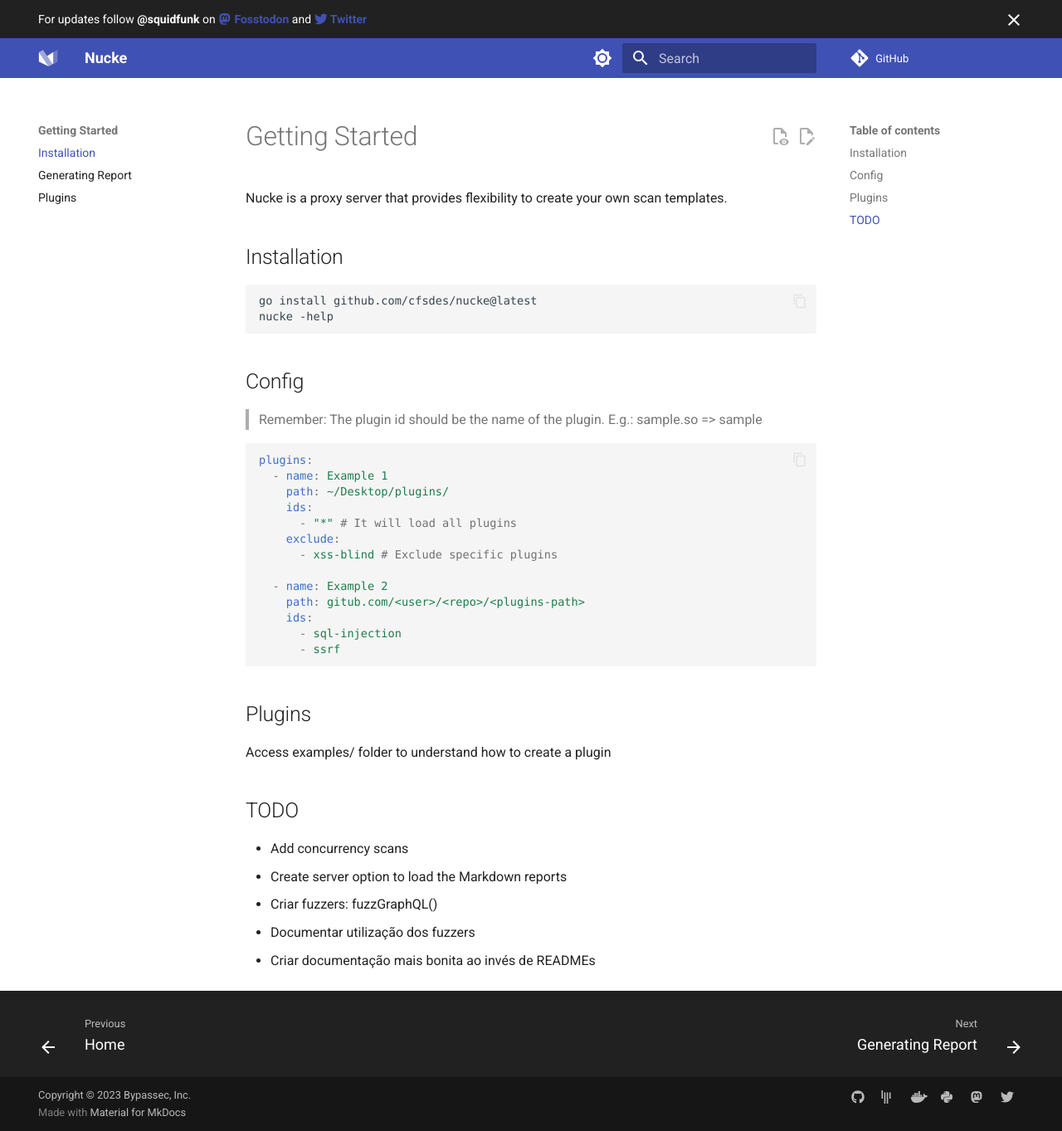
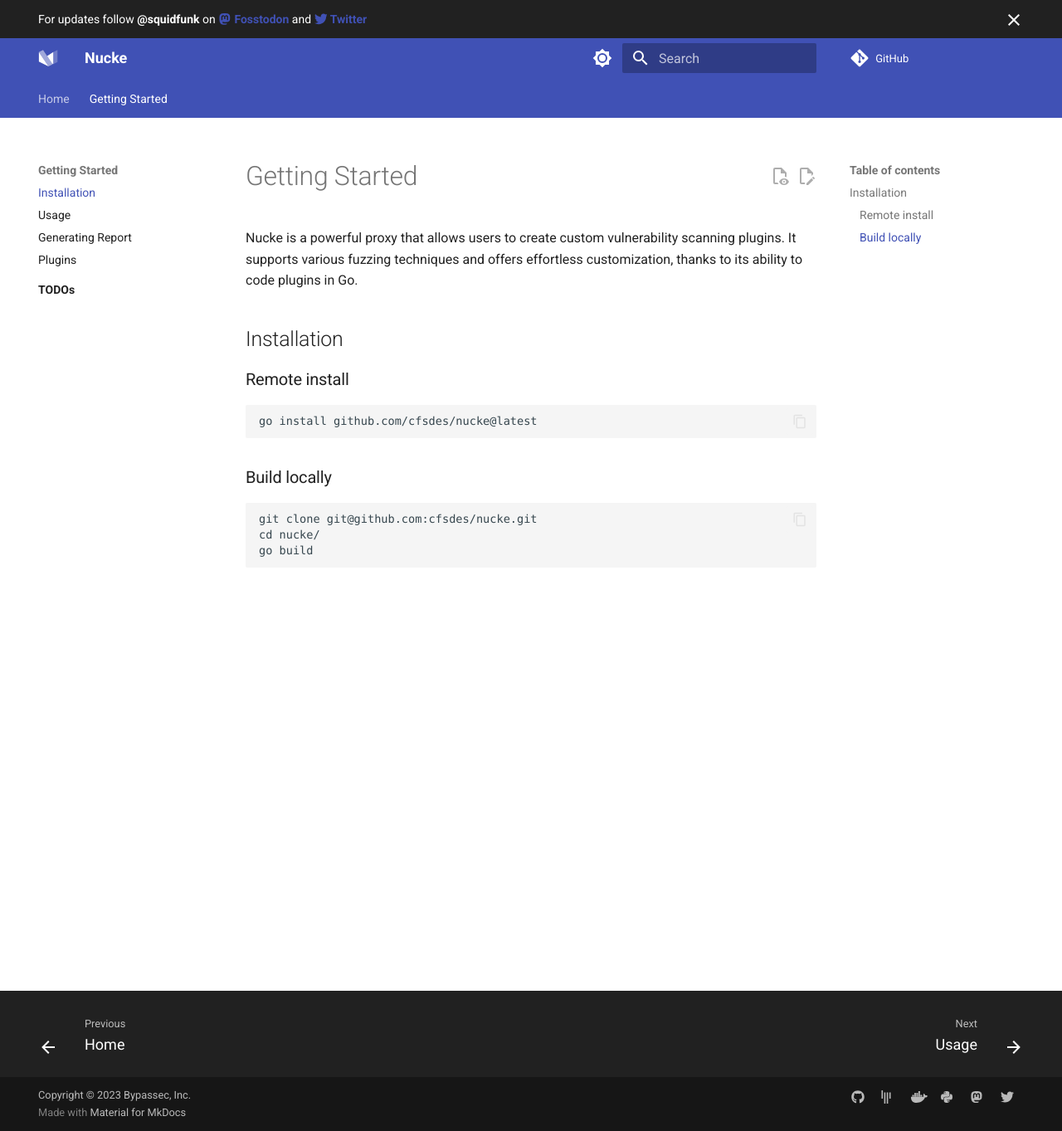
Before and after one commit to cfsdes/nucke-docs, an MkDocs documentation site: the page built from docs/getting-started/installation.md, in a window 1280 px wide and 1363 px high. Shown: the whole window at 83% size. Built offline with MkDocs 1.6.1 and Material for MkDocs 9.7.7, drawn with Linux system fonts in a browser that asks for light colours; comment, search, counter and statistics services are not loaded.

Commit message:
update docs

````diff
--- a/docs/getting-started/installation.md
+++ b/docs/getting-started/installation.md
@@ -1,42 +1,19 @@
 # Getting Started
 
-Nucke is a proxy server that provides flexibility to create your own scan templates.
+Nucke is a powerful proxy that allows users to create custom vulnerability scanning plugins. It supports various fuzzing techniques and offers effortless customization, thanks to its ability to code plugins in Go.
 
 ## Installation
 
+### Remote install
+
 ```
 go install github.com/cfsdes/nucke@latest
-nucke -help
 ```
 
-## Config
+### Build locally
 
-> Remember: The plugin id should be the name of the plugin. E.g.: sample.so => sample
-
-```yaml
-plugins:
-  - name: Example 1
-    path: ~/Desktop/plugins/
-    ids:
-      - "*" # It will load all plugins
-    exclude:
-      - xss-blind # Exclude specific plugins
-
-  - name: Example 2
-    path: gitub.com/<user>/<repo>/<plugins-path>
-    ids:
-      - sql-injection
-      - ssrf
 ```
-
-## Plugins
-
-Access examples/ folder to understand how to create a plugin
-
-## TODO
-
-- Add concurrency scans
-- Create server option to load the Markdown reports
-- Criar fuzzers: fuzzGraphQL()
-- Documentar utilização dos fuzzers
-- Criar documentação mais bonita ao invés de READMEs
+git clone git@github.com:cfsdes/nucke.git
+cd nucke/
+go build
+```
--- a/mkdocs.yml
+++ b/mkdocs.yml
@@ -131,5 +131,8 @@
   - Home: index.md
   - Getting Started:
       - Installation: getting-started/installation.md
+      - Usage: getting-started/usage.md
       - Generating Report: getting-started/reports.md
       - Plugins: getting-started/plugins.md
+      - TODOs:
+          - todos/index.md
--- a/overrides/home.html
+++ b/overrides/home.html
@@ -9,7 +9,7 @@
     <div class="flex items-center">
       <div class="basis-1/3 p-8">
         <h1 class="text-2xl font-bold mb-5">Technical documentation that just works</h1>
-        <p class="text-sm mb-4">{{ config.site_description }}. Set up in 5 minutes.</p>
+        <p class="text-xs mb-8 text-slate-700">{{ config.site_description }}. Set up in 5 minutes.</p>
         <a href="{{ page.next_page.url | url }}" title="{{ page.next_page.title | e }}" class="text-white bg-blue-700 hover:bg-blue-800 focus:ring-4 focus:ring-blue-300 font-medium rounded-lg text-sm px-5 py-2.5 mr-2 mb-2 dark:bg-blue-600 dark:hover:bg-blue-700 focus:outline-none dark:focus:ring-blue-800">
           Quick start
         </a>
````
Also changed, not shown: docs/getting-started/plugins.md (+22 -0 lines), docs/getting-started/todos.md (added, +5 -0 lines), docs/getting-started/usage.md (added, +25 -0 lines), docs/todos/index.md (added, +5 -0 lines), docs/assets/images/help-command.png (added), docs/getting-started/configuration.md (added), overrides/assets/styles/tailwind.css.
